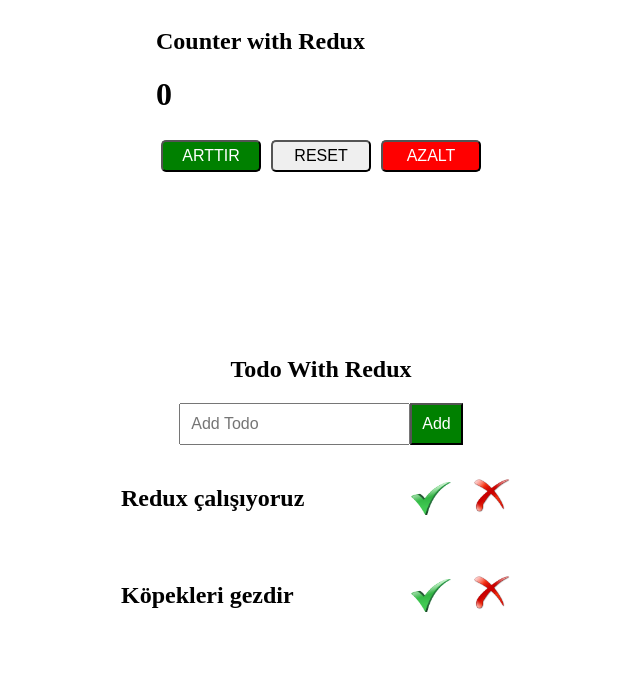
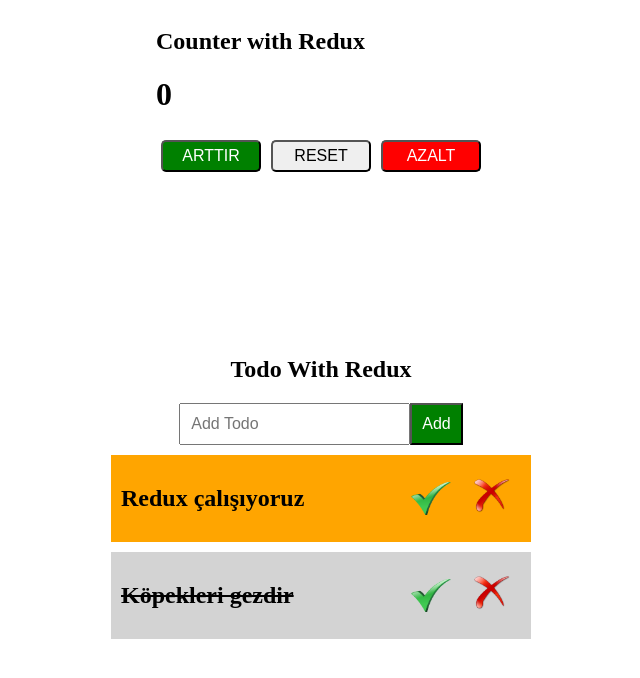
Before and after one commit to nurdoganbahadir/React-Redux-Intro, a React (Create React App) app: page / in a window 1280 px wide. Shown: the top 678 px of the page, without its empty margins (319-959 px from the left). Built offline with nearby package versions, Linux system fonts and the light colour scheme.

Commit message:
şarta bağlı stiller verildi

```diff
--- a/src/components/todo/TodoItem.js
+++ b/src/components/todo/TodoItem.js
@@ -2,30 +2,22 @@
 import okLogo from "../../assets/ok.png";
 import deleteLogo from "../../assets/delete.png";
 
-
-const TodoItem = ({gorev}) => {
-
-
+const TodoItem = ({ gorev }) => {
   return (
     <div
-
+      style={{
+        textDecoration: gorev.completed ? "line-through" : "none",
+        backgroundColor: gorev.completed ? "lightgray" : "orange",
+      }}
       className="todo-list"
     >
       <h2 className="todoText">{gorev.yazi}</h2>
       <div>
         <span>
-          <img
-            src={okLogo}
-            className="ok-logo"
-            alt="ok logo"
-          />
+          <img src={okLogo} className="ok-logo" alt="ok logo" />
         </span>
         <span>
-          <img
-            src={deleteLogo}
-            className="delete-logo"
-            alt="delete logo"
-          />
+          <img src={deleteLogo} className="delete-logo" alt="delete logo" />
         </span>
       </div>
     </div>
```
